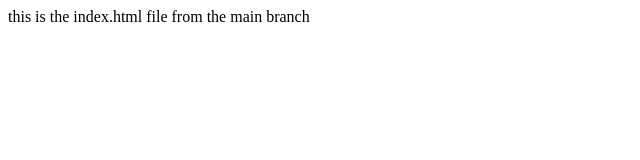
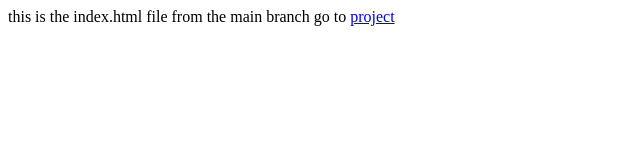
Before and after one commit to Shabarish1403/shabarish1403.github.io, a plain HTML site: page index.html in a window 1280 px wide. Shown: the whole page, without its empty margins (0-640 px from the left). Drawn offline with Linux system fonts and the light colour scheme.

Commit message:
Update index.html

```diff
--- a/index.html
+++ b/index.html
@@ -1 +1,3 @@
 this is the index.html file from the main branch
+
+go to <a href="/project">project</a>
```
